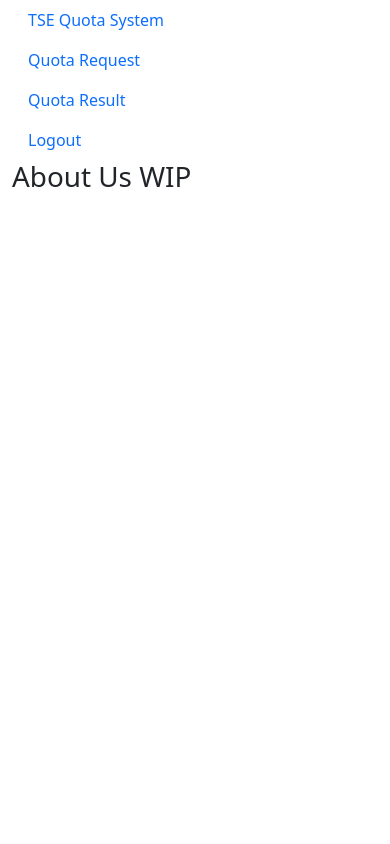
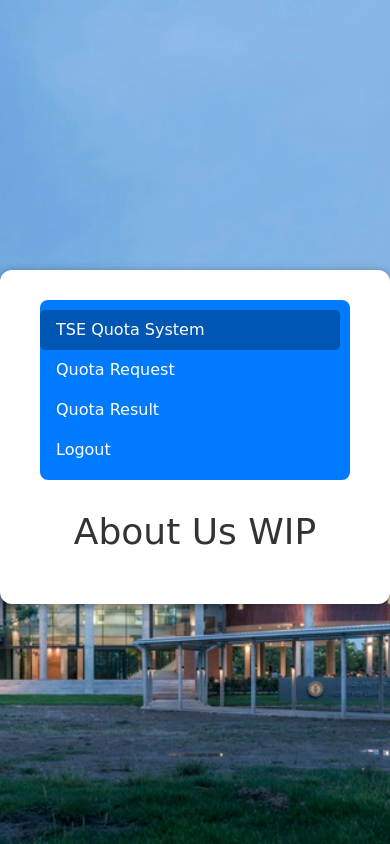
Before and after one commit to 6510615294/cn331-as2, a Django app: page /about in a window 390 px wide. Run offline with Django 5.2, Linux system fonts and the light colour scheme.

Commit message:
add more css

```diff
--- /dev/null
+++ b/static/base.css
@@ -0,0 +1,119 @@
+/* General reset */
+* {
+    margin: 0;
+    padding: 0;
+    box-sizing: border-box;
+    font-family: cursive;
+}
+
+/* Body styling with background image */
+body {
+    display: flex;
+    justify-content: center;
+    align-items: center;
+    min-height: 100vh;
+    background: url("/static/assets/evening.jpg") no-repeat center center fixed;
+    background-size: cover;
+}
+
+/* Navigation menu styling */
+.nav {
+    background: #007bff;
+    border-radius: 8px;
+    padding: 10px;
+}
+
+.nav-link {
+    color: #ffffff;
+    font-weight: 500;
+}
+
+.nav-link.active {
+    background-color: #0056b3;
+    color: #ffffff;
+    border-radius: 5px;
+}
+
+.nav-link:hover {
+    background-color: #66BB6A;
+    color: #ffffff;
+}
+
+/* Main container and row */
+.container {
+    margin-top: 30px;
+    background-color: rgba(255, 255, 255, 10); /* Transparent background */
+    border-radius: 12px;
+    padding: 30px 40px;
+    box-shadow: 0 2px 10px rgba(0, 0, 0, 0.4);
+}
+
+.col-md-auto ul {
+    padding-left: 0;
+}
+
+.row {
+    display: flex;
+    justify-content: flex-start;
+    gap: 30px;
+}
+
+/* Content wrapper */
+.wrapper {
+    width: 420px;
+    background: #ffffff;
+    border: 2px solid rgba(0, 0, 0, 0.1);
+    border-radius: 12px;
+    padding: 30px 40px;
+    box-shadow: 0 2px 10px rgba(0, 0, 0, 0.1);
+}
+
+h1 {
+    font-size: 36px;
+    text-align: center;
+    color: #333333;
+    margin-bottom: 20px;
+}
+
+/* Form styling */
+.form_group {
+    width: 100%;
+    margin: 15px 0;
+}
+
+.form_group label {
+    color: #333333;
+    font-size: 16px;
+}
+
+.form_group input {
+    width: 100%;
+    height: 50px;
+    background: #f8f9fa;
+    border: 2px solid rgba(0, 0, 0, 0.1);
+    border-radius: 8px;
+    font-size: 16px;
+    color: #333333;
+    padding: 10px;
+}
+
+.form_group input::placeholder {
+    color: rgba(0, 0, 0, 0.5);
+}
+
+/* Button styling */
+.btn {
+    width: 100%;
+    height: 45px;
+    background: #007bff;
+    border: none;
+    border-radius: 40px;
+    cursor: pointer;
+    font-size: 16px;
+    color: #ffffff;
+    font-weight: 600;
+}
+
+.btn:hover {
+    background: #0056b3;
+}
--- a/templates/base.html
+++ b/templates/base.html
@@ -1,9 +1,11 @@
+{% load static %}
 <!DOCTYPE html>
 <html lang="en">
 <head>
     <meta charset="UTF-8">
     <meta name="viewport" content="width=device-width, initial-scale=1.0">
     <link href="https://cdn.jsdelivr.net/npm/bootstrap@5.0.2/dist/css/bootstrap.min.css" rel="stylesheet" integrity="sha384-EVSTQN3/azprG1Anm3QDgpJLIm9Nao0Yz1ztcQTwFspd3yD65VohhpuuCOmLASjC" crossorigin="anonymous">
+    <link rel="stylesheet" type="text/css" href="{% static 'base.css' %}">
     <title> Quota Register</title>
 </head>
 <body>
--- a/templates/login.html
+++ b/templates/login.html
@@ -7,7 +7,6 @@
     <link rel="stylesheet" type="text/css" href="{% static 'login.css' %}">
 </head>
 <body>
-
     <div class="wrapper" style="background-image: url('{% static 'assets/dome.jpg' %}');">
         {% if messages %}
                 {% for message in messages %}
```
Also changed, not shown: static/assets/evening.jpg (added).
